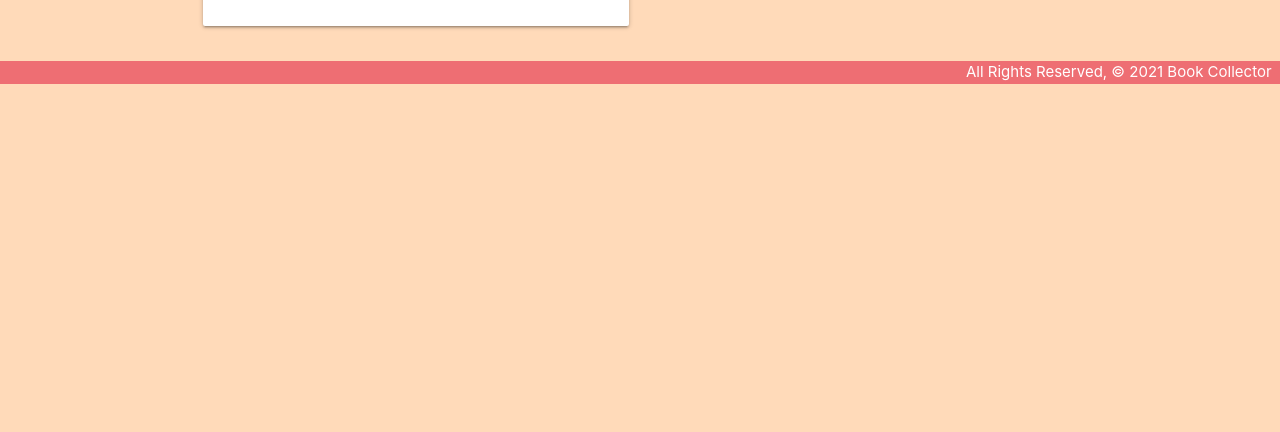
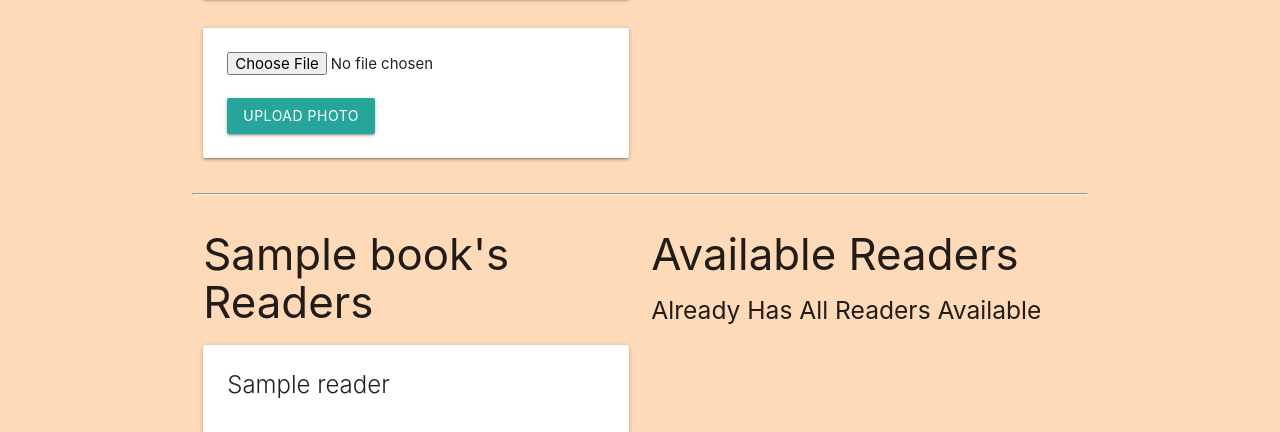
Before and after one commit to Hemalatha-kola/Book-Collect-Django, a Django app: page /books/1 in a window 1280 px wide. Shown: the part 774-1206 px from the top of the page. Before the commit the page ends 858 px from the top, so only its background shows below. Run offline with Django 4.2, Linux system fonts and the light colour scheme; tables that the repository leaves empty hold one stand-in row (values such as "Sample post").

Commit message:
images added to book

```diff
--- a/bookcollector/bookcollector/settings.py
+++ b/bookcollector/bookcollector/settings.py
@@ -126,3 +126,7 @@ STATIC_URL = 'static/'
 # https://docs.djangoproject.com/en/4.0/ref/settings/#default-auto-field
 
 DEFAULT_AUTO_FIELD = 'django.db.models.BigAutoField'
+
+import environ
+environ.Env()
+environ.Env.read_env()
--- a/bookcollector/main_app/admin.py
+++ b/bookcollector/main_app/admin.py
@@ -1,7 +1,8 @@
 from django.contrib import admin
-from .models import Book, Bookmark, Reader
+from .models import Book, Bookmark, Reader, Photo
 
 # Register your models here.
 admin.site.register(Book)
 admin.site.register(Bookmark)
 admin.site.register(Reader)
+admin.site.register(Photo)
--- a/bookcollector/main_app/models.py
+++ b/bookcollector/main_app/models.py
@@ -31,3 +31,10 @@ class Bookmark(models.Model):
 
     class Meta:
         ordering = ['-date']
+
+class Photo(models.Model):
+    url = models.CharField(max_length=200)
+    book = models.ForeignKey(Book, on_delete=models.CASCADE)
+
+    def __str__(self):
+        return f"Photo for book_id: {self.book_id} @{self.url}"
--- a/bookcollector/main_app/templates/books/detail.html
+++ b/bookcollector/main_app/templates/books/detail.html
@@ -17,6 +17,18 @@
         <a href="{% url 'books_delete' book.id %}">Delete</a>
       </div>
     </div>
+    {% for photo in book.photo_set.all %}
+    <img class="responsive-img card-panel" src="{{photo.url}}">
+    {% empty %}
+    <div class="card-panel teal-text center-align">No Photos Uploaded</div>
+    {% endfor %}
+    <form action="{% url 'add_photo' book.id %}" enctype="multipart/form-data" method="POST" class="card-panel">
+      {% csrf_token %}
+      <input type="file" name="photo-file">
+      <br><br>
+      <input type="submit" class="btn" value="Upload Photo">
+    </form>
+
   </div>
   <div class="col s6">
     <form action="{% url 'add_bookmark' book.id %}" method="post">
--- a/bookcollector/main_app/urls.py
+++ b/bookcollector/main_app/urls.py
@@ -11,4 +11,5 @@ urlpatterns = [
     path('books/<int:pk>/delete/', views.BookDelete.as_view(), name='books_delete'),
     path('books/<int:book_id>/add_bookmark/', views.add_bookmark, name='add_bookmark'),
     path('books/<int:book_id>/assoc_reader/<int:reader_id>/', views.assoc_reader, name='assoc_reader'),
+    path('books/<int:book_id>/add_photo/', views.add_photo, name='add_photo'),
 ]
--- a/bookcollector/main_app/views.py
+++ b/bookcollector/main_app/views.py
@@ -1,7 +1,10 @@
+import os
+import uuid
+import boto3
 from django.shortcuts import render, redirect
 from django.http import HttpResponse
 from django.views.generic.edit import CreateView, UpdateView, DeleteView
-from .models import Book, Reader
+from .models import Book, Reader, Photo
 from django.urls import reverse
 from .forms import BookmarkForm
 
@@ -53,6 +56,21 @@ def books_detail(request, book_id):
     bookmark_form = BookmarkForm()
     return render(request, 'books/detail.html', {'book':book, 'bookmark_form' : bookmark_form, 'readers' : readers_book_doesnt_have})
 
+def add_photo(request, book_id):
+    photo_file = request.FILES.get('photo-file', None)
+    if photo_file:
+        s3 = boto3.client('s3')
+        key = uuid.uuid4().hex[:6] + photo_file.name[photo_file.name.rfind('.'):]
+
+        try:
+            bucket = os.environ['S3_BUCKET']
+            s3.upload_fileobj(photo_file, bucket, key)
+            url = f"{os.environ['S3_BASE_URL']}{bucket}/{key}"
+            Photo.objects.create(url=url, book_id=book_id)
+        except:
+            print('An error occured while uploading to s3')
+    return redirect("detail", book_id=book_id)
+
 class BookCreate(CreateView):
     model = Book
     #fields = '__all__'
```
Also changed, not shown: bookcollector/main_app/migrations/0005_photo.py (added).
